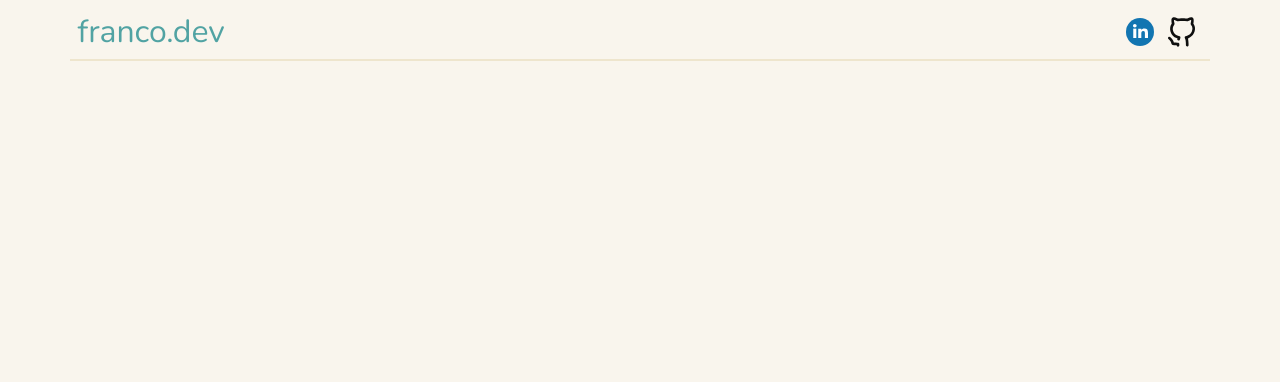
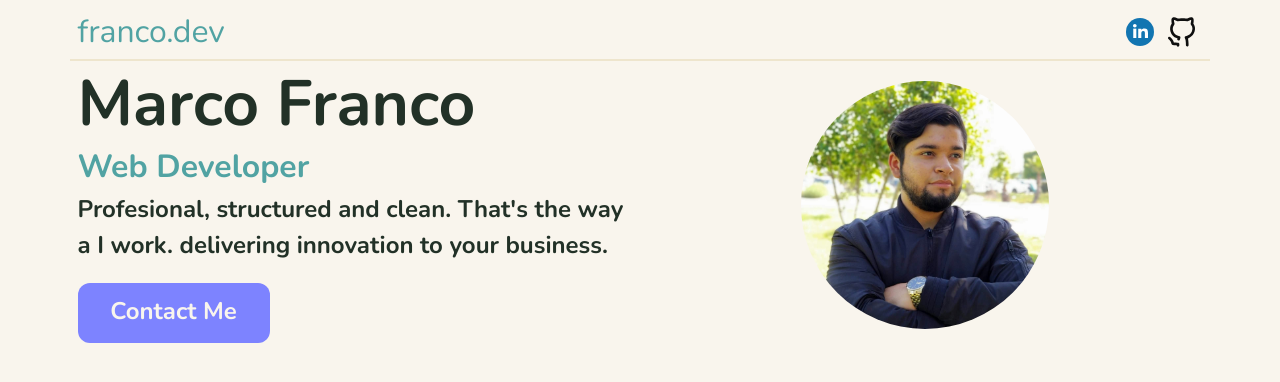
Before and after one commit to MarcoF20/Portfolio, a React (Vite) app: page / in a window 1280 px wide. Shown: the top 382 px of the page. Built offline with nearby package versions, Linux system fonts and the light colour scheme.

Commit message:
Add early about section
Unnecessary container removed, added titles, my photo, first phase of about section

```diff
--- a/src/App.jsx
+++ b/src/App.jsx
@@ -1,9 +1,11 @@
+import { About } from './components/About'
 import { NavigationBar } from './components/NavigationBar'
 
 function App () {
   return (
     <>
       <NavigationBar />
+      <About />
     </>
   )
 }
--- /dev/null
+++ b/src/components/About.jsx
@@ -0,0 +1,30 @@
+import { Col, Container, Row } from 'react-bootstrap'
+import myPhoto from '../assets/me.jpg'
+
+export function About () {
+  return (
+    <>
+      <Container>
+        <Row>
+          <Col xs={12} sm={6}>
+            <div id='aboutWrap'>
+              <h1>Marco Franco</h1>
+              <h2>Web Developer</h2>
+              <p id='aboutDescription'>
+                Profesional, structured and clean.
+                That's the way a I work. delivering
+                innovation to your business.
+              </p>
+              <a id='contactButton' href='#'>Contact Me</a>
+            </div>
+          </Col>
+          <Col xs={12} sm={6} style={{ display: 'flex', justifyContent: 'center', alignItems: 'center' }}>
+            <div>
+              <img src={myPhoto} alt='Marco&apos;s photo' id='myPhoto' height={248} width={248} />
+            </div>
+          </Col>
+        </Row>
+      </Container>
+    </>
+  )
+}
--- a/src/components/NavigationBar.jsx
+++ b/src/components/NavigationBar.jsx
@@ -23,7 +23,6 @@ export function NavigationBar () {
           </Navbar.Collapse>
         </Container>
       </Navbar>
-      <Container />
     </>
   )
 }
--- a/src/index.css
+++ b/src/index.css
@@ -1,26 +1,62 @@
-:root{
-  --purple: #7D83FF;
-  --aqua: #51A3A3;
+:root {
+  --purple: #7d83ff;
+  --aqua: #51a3a3;
   --dark-green: #223127;
   --beige-shade: rgba(233, 220, 188, 0.63);
-  --light-beige: #F9F5ED;
+  --light-beige: #f9f5ed;
   font-size: 10px;
 }
-body{
+body {
   box-sizing: border-box;
   padding: 0;
   margin: 0;
-  font-family: 'Nunito';
+  font-family: "Nunito";
   background-color: var(--light-beige);
 }
-.navbar-brand{
+.navbar-brand {
   font-size: 3.2rem;
   color: var(--aqua);
 }
-.navIcon{
+.navIcon {
   width: 3.2rem;
   height: 3.2rem;
 }
-#navContainer{
+#navContainer {
   border-bottom: 2px solid var(--beige-shade);
 }
+#myPhoto {
+  object-fit: cover;
+  border-radius: 100%;
+}
+h1 {
+  color: var(--dark-green);
+  font-weight: bold;
+  font-size: 6.4rem;
+}
+h2 {
+  font-size: 3.2rem;
+  font-weight: bold;
+  color: var(--aqua);
+}
+#aboutDescription {
+  word-wrap: break-word;
+  font-size: 2.4rem;
+  font-weight: bold;
+  color: var(--dark-green);
+}
+#contactButton {
+  text-align: center;
+  height: 6rem;
+  width: 19.2rem;
+  border: none;
+  outline: none;
+  border-radius: 1.2rem;
+  font-size: 2.4rem;
+  font-weight: bold;
+  background-color: var(--purple);
+  color: var(--light-beige);
+  padding: 1rem 3rem;
+  text-decoration: none;
+  display: block;
+  margin-top: 2rem;
+}
```
Also changed, not shown: src/assets/me.jpg (added).
